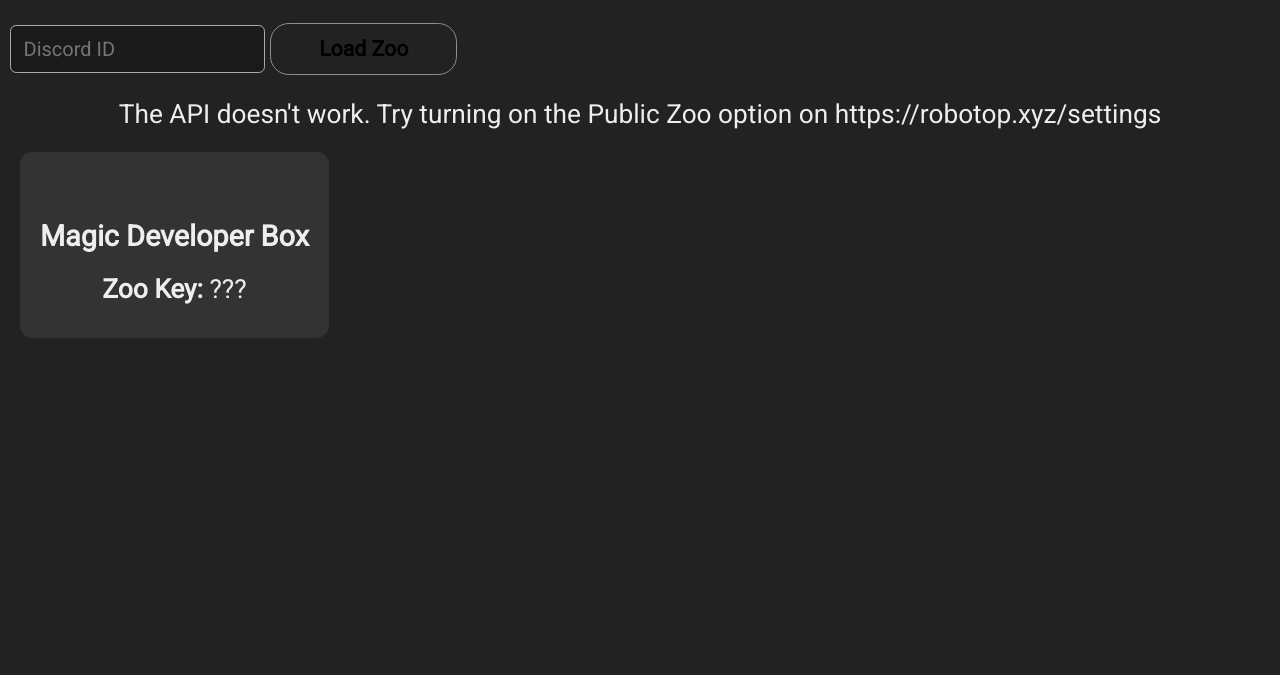
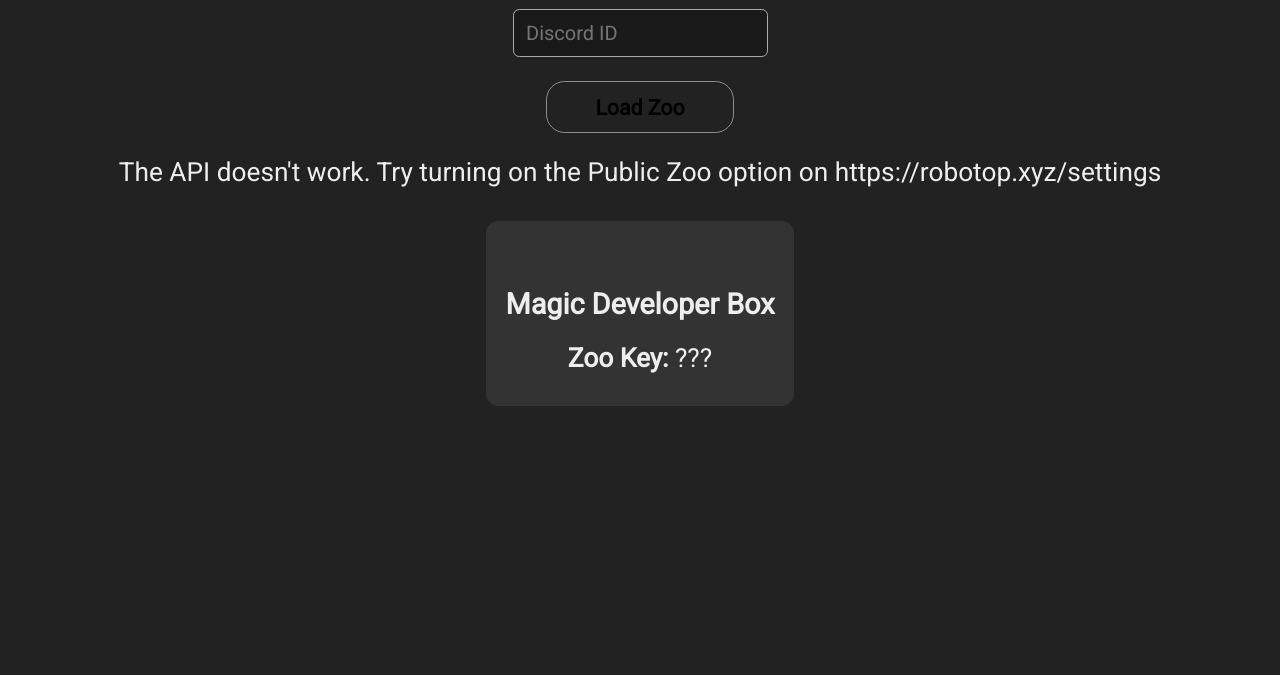
Before and after one commit to NoahTheNerd/zoodashboard, a plain HTML site: page index.html in a window 1280 px wide. Shown: the part 125-800 px from the top of the page. Drawn offline with Linux system fonts and the light colour scheme; no server answers.

Commit message:
Update index.html
finally centered!!!!!

```diff
--- a/index.html
+++ b/index.html
@@ -1,20 +1,20 @@
 <!DOCTYPE html>
 <html lang="en">
   <head>
-    <title>Zoo Dashboord</title>
     <link rel="stylesheet" href="colors.css">
     <link rel="stylesheet" type="text/css" href="style.css">
+    <! html makes me depressed >
   </head>
 <body>
-  <div class="center">
+  <div style="display: flex;flex-direction: column;flex-wrap: nowrap;align-content: center;justify-content: center;align-items: center;">
    <h1>Zoo Dashboard</h1>
+   <input type="number" placeholder="Discord ID" id="disc_id";>
    <br>
-   <input type="number" placeholder="Discord ID" id="disc_id";>
    <button onclick="save()">Load Zoo</button>
    <p id="apicheck">Testing API...</p>
     <div class="main1">
       <h3>Magic Developer Box</h3>
-     <p><b>Zoo Key: </b>???</p>
+      <p><b>Zoo Key: </b>???</p>
     </div>
   </div>
     <script src="script.js"></script>
```
